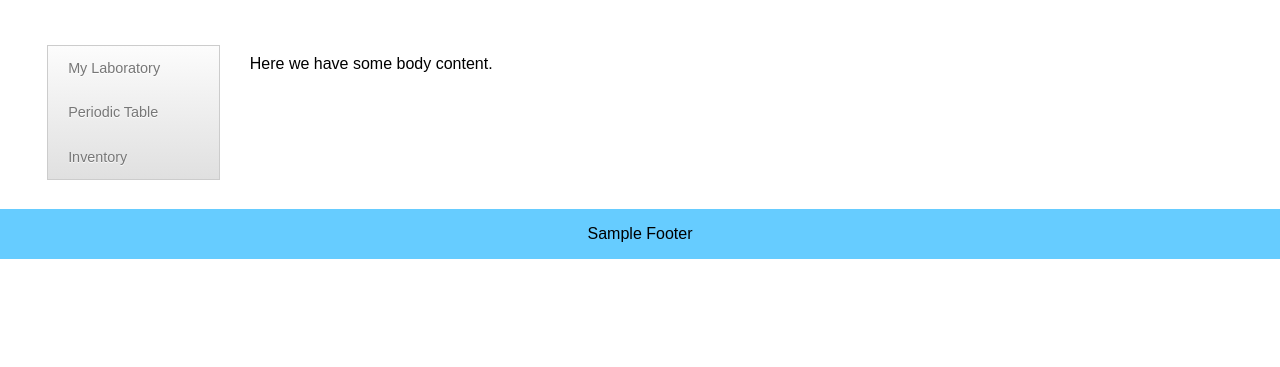
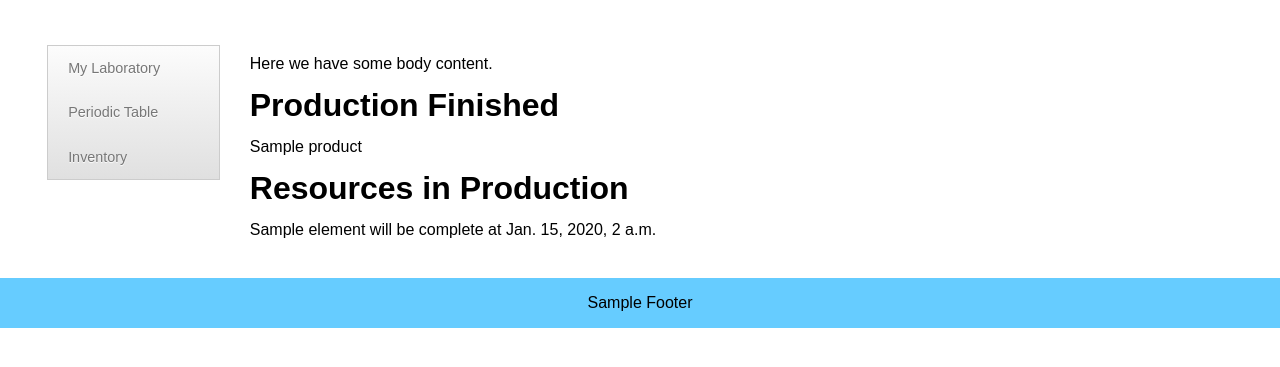
Before and after one commit to hhauer/Brass-Goggles, a Django app: template Laboratory/templates/Laboratory/index.html in a window 1280 px wide. Shown: the part 50-417 px from the top of the page. Run offline with Django 3.2, Linux system fonts and the light colour scheme; tables that the repository leaves empty hold one stand-in row (values such as "Sample post"); the template is opened without the code that fills it: values that come from a table or form of the project are taken from there, most other values are stand-ins (such as "Sample title", 1, 10 or a date in 2020); parts of the project's set-up code (start-up, migrations or seed data) failed here and were passed over.

Commit message:
Added custom manager for ProductionEvent to make instantiating them reliably easier. Laboratory now shows production in queue and completes appropriate ProductionEvents.

```diff
--- a/Laboratory/admin.py
+++ b/Laboratory/admin.py
@@ -1,5 +1,6 @@
 from django.contrib import admin
-from Laboratory.models import Element, Resource
+from Laboratory.models import Element, Resource, ProductionEvent
 
 admin.site.register(Element)
 admin.site.register(Resource)
+admin.site.register(ProductionEvent)
--- a/Laboratory/models.py
+++ b/Laboratory/models.py
@@ -1,5 +1,7 @@
 from django.db import models
 from django.contrib.auth.models import User
+from django.utils import timezone
+from django.db.models import F
 
 class Element(models.Model):
     name = models.CharField(max_length=30)
@@ -25,3 +27,58 @@ class Resource(models.Model):
 
     class Meta:
         unique_together = ('type', 'user')
+
+# TODO: Django 1.6, move to proper transactions.
+class ProductionManager(models.Manager):
+    def generate_resource(self, user, p1, p1_amount,  td, costs, p2=None, p2_amount=None):
+        # p1 is the primary product and p2 is the byproduct. Shortened for readability.
+        if not user or not p1 or not costs:
+            raise Exception('Incorrect call to generate_resource.')
+
+        p1 = Element.objects.get(name=p1)
+        if p2 is not None:
+            p2 = Element.objects.get(name=p2)
+
+        # We need somewhere to store the resources as they're found.
+        found_costs = []
+
+        inventory = Resource.objects.filter(user=user)
+
+        for name, amount in costs.items():
+            r = inventory.get(type__name=name)
+            if r.amount < amount:
+                raise ProductionEvent.LowResources
+            else:
+                found_costs.append(r)
+
+        # We made it through finding all the resources without raising an exception, which means that
+        # we found them all and the player had enough. So now we build the productionevent and then deduct
+        # costs. I do this in this order so as not to penalize the user if something goes wrong at this stage.
+
+        event = ProductionEvent(user=user, product=p1, byproduct=p2, product_amount=p1_amount, byproduct_amount=p2_amount, finished=timezone.now() + td)
+        event.save()
+
+        for r in found_costs:
+            r.amount = F('amount') - costs[r.type.name]
+            r.save()
+
+class ProductionEvent(models.Model):
+    user = models.ForeignKey(User)
+    product = models.ForeignKey(Element, related_name='+')
+    product_amount = models.IntegerField()
+
+    byproduct = models.ForeignKey(Element, related_name='+', null=True)
+    byproduct_amount = models.IntegerField(null=True)
+
+    finished = models.DateTimeField()
+
+    objects = ProductionManager()
+
+    def __unicode__(self):
+        if self.byproduct is not None:
+            return self.user.username + " producing: " + self.product.name + " and " + self.byproduct.name
+        else:
+            return self.user.username + " producing: " + self.product.name
+
+    class LowResources(Exception):
+        pass
--- a/Laboratory/templates/Laboratory/index.html
+++ b/Laboratory/templates/Laboratory/index.html
@@ -9,4 +9,22 @@
 {% block game_content %}<p>Here we have some body content.</p>
 
 
+{% if produced %}
+<div class="production-finished">
+<h4>Production Finished</h4>
+	{% for product in produced %}
+	<p>{{ product }}</p>
+	{% endfor %}
+</div>
+{% endif %}
+
+<div class="production">
+<h4>Resources in Production</h4>
+	{% for product in in_production %}
+	<div class="product">
+		<p>{{ product.product.name }} will be complete at {{ product.finished }}</p>
+	</div>
+	{% endfor %}
+</div>
+
 {% endblock %}
--- a/Laboratory/urls.py
+++ b/Laboratory/urls.py
@@ -6,4 +6,6 @@ urlpatterns = patterns('',
     url(r'^periodic_table/$', views.periodic_table),
     url(r'^periodic_table/(?P<element>\w+)/$', views.element_detail),
     url(r'^inventory/$', views.inventory),
+
+    url(r'^test/$', views.debug_test_production),
 )
```
Also changed, not shown: Laboratory/views.py (+39 -2 lines).
